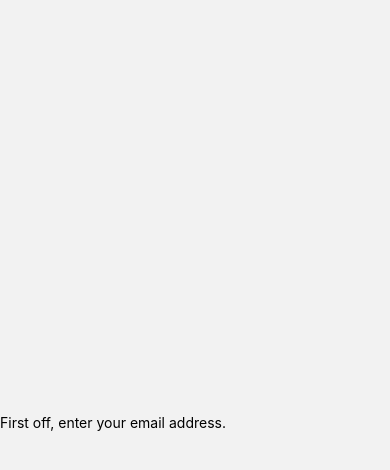
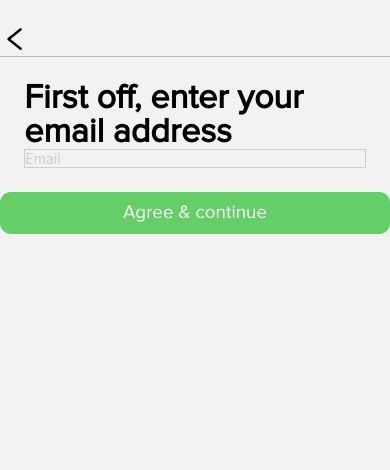
Before and after one commit to jaden-nguyen/FitMate, a React Native app: screen /SignUp in a window 390 px wide. Shown: the top 470 px of the page. Built offline with nearby package versions, Linux system fonts and the light colour scheme.

Commit message:
fonts working

```diff
--- a/package.json
+++ b/package.json
@@ -18,12 +18,15 @@
     "react-dom": "18.2.0",
     "react-native": "0.71.8",
     "react-native-gesture-handler": "~2.9.0",
+    "react-native-reanimated": "^3.2.0",
     "react-native-responsive-screen": "^1.4.2",
+    "react-native-vector-icons": "^9.2.0",
     "react-native-web": "~0.18.10"
   },
   "devDependencies": {
     "@babel/core": "^7.20.0",
     "@types/react": "~18.0.14",
+    "@types/react-native-vector-icons": "^6.4.13",
     "prettier": "^2.8.8",
     "typescript": "^4.9.4"
   },
--- a/src/App.tsx
+++ b/src/App.tsx
@@ -8,7 +8,7 @@ const Stack = createStackNavigator();
 export default function App() {
   return (
     <NavigationContainer>
-      <Stack.Navigator initialRouteName="Splash">
+      <Stack.Navigator initialRouteName="SignUp">
         <Stack.Screen
           name="Splash"
           component={Splash}
--- a/src/pages/Signup.tsx
+++ b/src/pages/Signup.tsx
@@ -1,19 +1,69 @@
-import { View, Text, StyleSheet } from "react-native";
+import { View, Text, StyleSheet, SafeAreaView } from 'react-native';
+import { TextInput, TouchableOpacity } from 'react-native-gesture-handler';
+import Icon from 'react-native-vector-icons/AntDesign';
+import { SplashProps } from './Splash';
+import { moderateScale, verticalScale } from '../scales';
+import * as Font from 'expo-font';
+import { useEffect, useState } from 'react';
+import Button from '../components/Button';
 
-const SignUp = () => {
+const SignUp: React.FC<SplashProps> = ({ navigation }) => {
+  const [email, setEmail] = useState('');
+  const loadFonts = async () => {
+    await Font.loadAsync({
+      'Proxima-Nova': require('../../assets/fonts/Proxima-Nova-Font.otf')
+    });
+  };
+
+  useEffect(() => {
+    loadFonts();
+  }, []);
+
+  const handlePress = () => {
+    console.log(email);
+  };
+
   return (
-    <View style={styles.container}>
-        <Text>First off, enter your email address.</Text>
-    </View>
+    <SafeAreaView>
+      <View style={styles.top}>
+        <TouchableOpacity onPress={navigation.goBack}>
+          <Icon name="left" size={moderateScale(30)} />
+        </TouchableOpacity>
+      </View>
+      <View style={styles.container}>
+        <Text style={styles.heading}>First off, enter your email address</Text>
+        <View style={styles.input}>
+          <TextInput
+            onChangeText={setEmail}
+            placeholder="Email"
+            placeholderTextColor={'rgba(206,207,201,255)'}
+          />
+        </View>
+      </View>
+      <Button label="Agree & continue" outline onPress={handlePress} />
+    </SafeAreaView>
   );
-}
+};
 
 const styles = StyleSheet.create({
+  top: {
+    borderBottomWidth: 1,
+    borderColor: 'rgba(128, 128, 128, 0.5)',
+    marginTop: verticalScale(25)
+  },
   container: {
-    flex: 1,
-    justifyContent: 'center',
-    alignContent: 'center'
+    margin: moderateScale(25)
+  },
+  heading: {
+    fontFamily: 'Proxima-Nova',
+    fontWeight: '600',
+    fontSize: moderateScale(35)
+  },
+  input: {
+    borderColor: 'rgba(206,207,201,255)',
+    borderWidth: 1,
+    color: 'rgba(206,207,201,255)'
   }
-})
+});
 
 export default SignUp;
```
Also changed, not shown: 1 other file (tests, documents, lock files or other folders).
